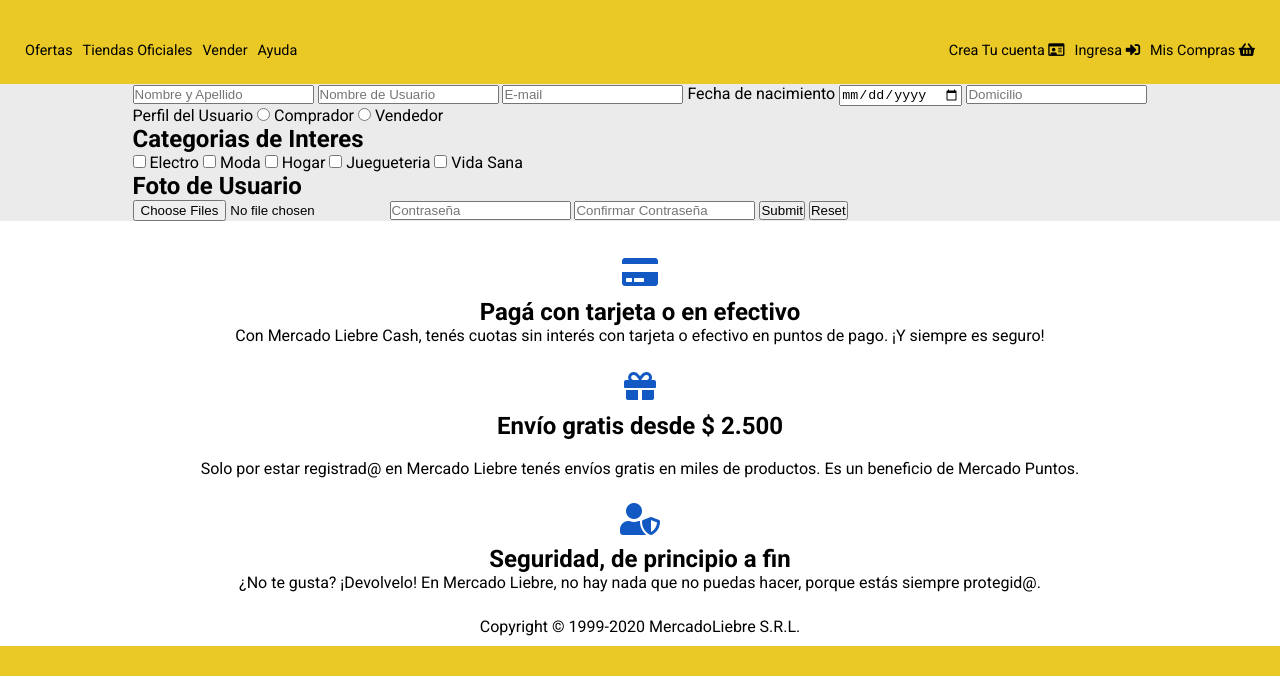
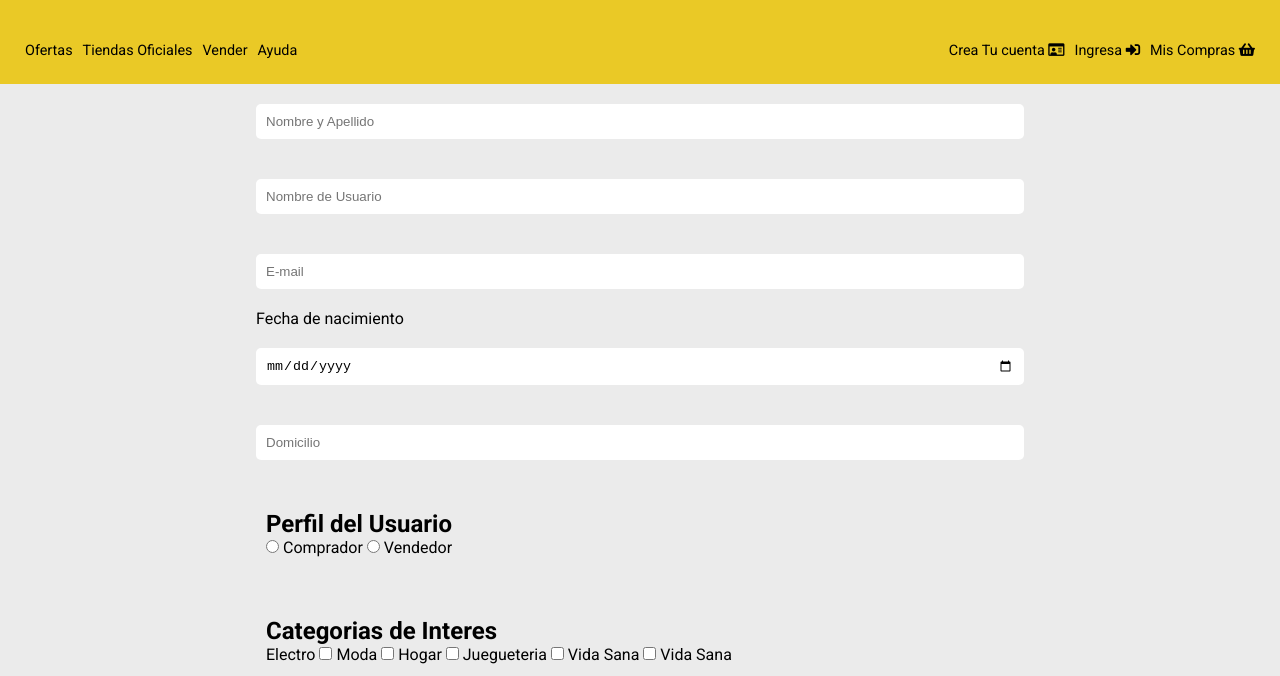
Before and after one commit to tomassantacreu/ModeloMeli---Tomas-Santacreu, a website: page views/register.html in a window 1280 px wide. Shown: the part 124-800 px from the top of the page. Drawn offline with Linux system fonts and the light colour scheme; files whose address does not match are found by name.

Commit message:
Login y Register Style

```diff
--- /dev/null
+++ b/public/css/login.css
@@ -0,0 +1,23 @@
+*{padding: 0px;
+margin: 0px;
+box-sizing: border-box;}
+
+main, article, section{display: flex;
+justify-content: center;
+width: 100vw;}
+
+form{display: flex;
+flex-direction: column;
+width: 60vw;
+border-radius: 5px;
+}
+
+.login, .sumbit{padding: 5px;
+  margin: 20px 0px;
+  padding: 10px;
+  width: 100%;
+  border-radius: 5px;
+  border: 0px;}
+
+.sumbit{background-color: #1259c3;
+color: white;}
--- /dev/null
+++ b/public/css/register.css
@@ -0,0 +1,18 @@
+*{padding: 0px;
+margin: 0px;
+box-sizing: border-box;}
+
+form{display: flex;
+flex-direction: column;
+width: 60vw;
+border-radius: 5px;}
+
+.register, .sumbit{padding: 5px;
+  margin: 20px 0px;
+  padding: 10px;
+  width: 100%;
+  border-radius: 5px;
+  border: 0px;}
+
+  .sumbit{background-color: #1259c3;
+color: white;}
--- a/views/register.html
+++ b/views/register.html
@@ -14,6 +14,7 @@
         <title>Document</title>
         <!-- Link a css -->
         <link rel="stylesheet" href="/css/style.css" />
+        <link rel="stylesheet" href="/css/register.css" />
         <!-- Link a Google Fonts -->
         <link rel="preconnect" href="https://fonts.googleapis.com" />
         <link rel="preconnect" href="https://fonts.gstatic.com" crossorigin />
@@ -75,65 +76,80 @@
             <article>
               <form action="">
                 <input
+                  class="register"
                   type="text"
                   name="Nombre"
                   id=""
                   placeholder="Nombre y Apellido"
                 />
                 <input
+                  class="register"
                   type="text"
                   name="Username"
                   id=""
                   placeholder="Nombre de Usuario"
                 />
-                <input type="text" name="email" id="" placeholder="E-mail" />
+                <input
+                  class="register"
+                  type="text"
+                  name="email"
+                  id=""
+                  placeholder="E-mail"
+                />
                 <label for="">Fecha de nacimiento</label>
                 <input
+                  class="register"
                   type="date"
                   id="birthday"
                   min="2000-5-20"
                   max="18-7-2023"
                 />
                 <input
+                  class="register"
                   type="text"
                   name="domicilio"
                   id=" "
                   placeholder="Domicilio"
                 />
-                <div>
-                  <label for="">Perfil del Usuario</label>
+                <div class="register">
+                  <h2>Perfil del Usuario</h2>
                   <input type="radio" name="Profile" id="Comprador" />
                   <label for="Comprador">Comprador</label>
                   <input type="radio" name="Profile" id="Vender" />
                   <label for="Vendedor">Vendedor</label>
                 </div>
+                <div class="register">
                   <h2>Categorias de Interes</h2>
+                  <label for="Electro">Electro</label>
                   <input type="checkbox" name="Preferences" id="Electro" />
-                <label for="Electro">Electro</label>
+                  <label for="Moda">Moda</label>
                   <input type="checkbox" name="Preferences" id="Moda" />
-                <label for="Moda">Moda</label>
+                  <label for="Hogar">Hogar</label>
                   <input type="checkbox" name="Preferences" id="Hogar" />
-                <label for="Hogar">Hogar</label>
+                  <label for="Juegueteria">Juegueteria</label>
                   <input type="checkbox" name="Preferences" id="Juegueteria" />
-                <label for="Juegueteria">Juegueteria</label>
+                  <label for="Vida-sana">Vida Sana</label>
                   <input type="checkbox" name="Preferences" id="Vida-sana" />
                   <label for="Vida-sana">Vida Sana</label>
+                </div>
                 <h2>Foto de Usuario</h2>
                 <input type="file" name="avatar" accept=".jpg" multiple />
                 <input
+                  class="register"
                   type="password"
                   name="Password"
                   id="Password"
                   placeholder="Contraseña"
                 />
                 <input
+                  class="register"
                   type="password"
                   name="Password-confirm"
                   id="Password-confirm"
                   placeholder="Confirmar Contraseña"
                 />
-                <input type="submit" />
-                <input type="reset" name="" id="" />
+                <input class="sumbit" type="submit" />
+                <input class="sumbit" type="reset" name="" id="" />
               </form>
             </article>
           </section>
```
Also changed, not shown: views/login.html (+4 -1 lines). Lines whose indentation alone changed are shown as unchanged.
